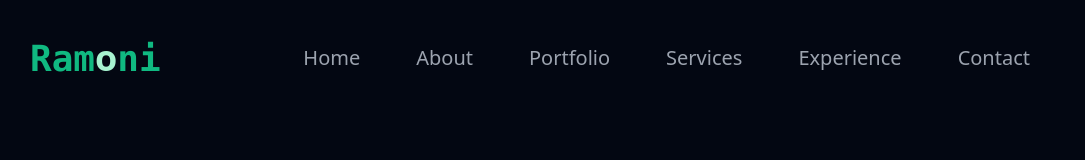
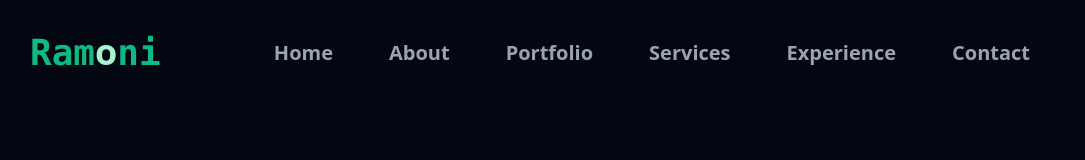
Before and after one commit to ramoniabiola/my-portfolio-website, a React (Create React App) app in the folder my-portfolio-website/: page / in a window 1280 px wide. Shown: the top 160 px of the page, without its empty margins (98-1183 px from the left). Built offline with nearby package versions, Linux system fonts and the light colour scheme.

Commit message:
adjusted the hover style of the navbar

```diff
--- a/my-portfolio-website/src/components/Navbar.tsx
+++ b/my-portfolio-website/src/components/Navbar.tsx
@@ -6,9 +6,9 @@ export const Navbar = () => {
             <h1 className="ml-32 text-emerald-500 text-4xl font-bold  font-mono cursor-pointer">
                 Ram<span className="text-4xl font-bold font-sans text-emerald-200">o</span>ni
             </h1>
-            <ul className="flex items-center justify-center text-gray-400 mr-24 font-medium text-xl  cursor-pointer">
+            <ul className="flex items-center justify-center text-gray-400 mr-24 font-bold text-xl  cursor-pointer">
                 {['Home', 'About', 'Portfolio', 'Services', 'Experience', 'Contact'].map((item, index) => (
-                  <li key={index} className="relative mr-14 py-3 after:content-[''] after:h-1 after:w-0 after:bg-emerald-600 after:rounded after:absolute after:left-0 after:bottom-0 after:transition-all after:duration-600 after:ease-in-out after:transform after:-translate-y-0 hover:after:w-full hover:text-gray-100">
+                  <li key={index} className="mr-14 hover:text-emerald-600">
                     {item}
                   </li>
                 ))}
```
